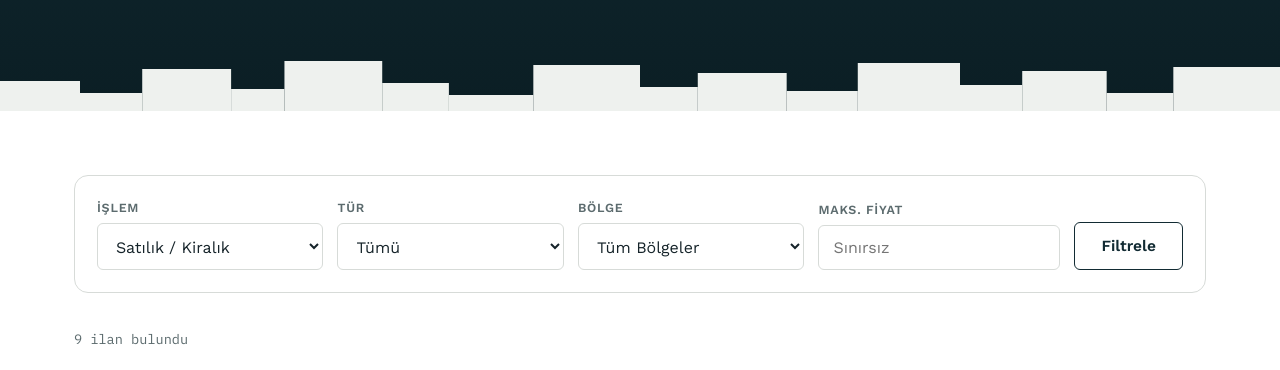
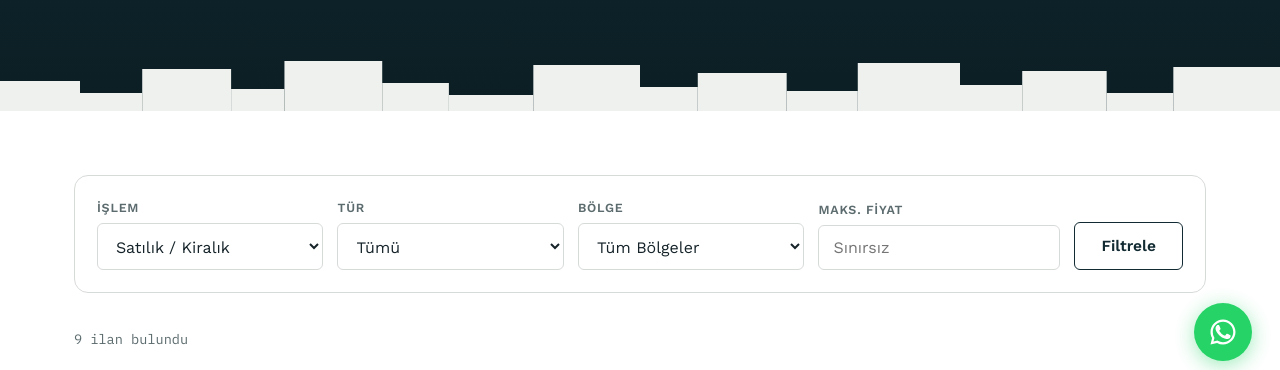
Before and after one commit to myWpilot/Hande-EREN-Emlak, a plain HTML site: page ilanlar.html in a window 1280 px wide. Shown: the part 411-781 px from the top of the page. Drawn offline with nearby package versions, Linux system fonts and the light colour scheme; no server answers.

Commit message:
Update ilanlar.html

```diff
--- a/ilanlar.html
+++ b/ilanlar.html
@@ -172,5 +172,24 @@
 <script src="js/data.js"></script>
 <script src="js/firebase-config.js"></script>
 <script src="js/main.js"></script>
+<a class="whatsapp-float" data-brand-href="whatsapp" href="#" aria-label="WhatsApp ile yazın" title="WhatsApp ile yazın">
+  <svg viewBox="0 0 24 24" fill="currentColor" xmlns="http://www.w3.org/2000/svg">
+    <path d="M17.472 14.382c-.297-.149-1.758-.867-2.03-.967-.273-.099-.471-.148-.67.15-.197.297-.767.966-.94 1.164-.173.199-.347.223-.644.075-.297-.15-1.255-.463-2.39-1.475-.883-.788-1.48-1.761-1.653-2.059-.173-.297-.018-.458.13-.606.134-.133.298-.347.446-.52.149-.174.198-.298.298-.497.099-.198.05-.371-.025-.52-.075-.149-.669-1.612-.916-2.207-.242-.579-.487-.5-.669-.51-.173-.008-.371-.01-.57-.01-.198 0-.52.074-.792.372-.272.297-1.04 1.016-1.04 2.479 0 1.462 1.065 2.875 1.213 3.074.149.198 2.096 3.2 5.077 4.487.709.306 1.262.489 1.694.625.712.227 1.36.195 1.871.118.571-.085 1.758-.719 2.006-1.413.248-.694.248-1.289.173-1.413-.074-.124-.272-.198-.57-.347z"/>
+    <path d="M12.004 2C6.477 2 2 6.477 2 12.004c0 1.77.463 3.43 1.268 4.876L2 22l5.232-1.244A9.953 9.953 0 0012.004 22C17.53 22 22 17.523 22 12.004 22 6.477 17.53 2 12.004 2zm0 18.211a8.186 8.186 0 01-4.17-1.137l-.299-.178-3.103.738.765-3.02-.196-.31A8.188 8.188 0 013.81 12.004c0-4.52 3.675-8.196 8.194-8.196 4.52 0 8.195 3.676 8.195 8.196 0 4.519-3.675 8.207-8.195 8.207z"/>
+  </svg>
+</a>
+<script>
+(function(){
+  var btn = document.querySelector(".whatsapp-float");
+  if(!btn) return;
+  var lastY = 0;
+  window.addEventListener("scroll", function(){
+    var y = window.scrollY;
+    if(y > lastY && y > 200){ btn.classList.add("is-hidden-scroll"); }
+    else { btn.classList.remove("is-hidden-scroll"); }
+    lastY = y;
+  }, {passive:true});
+})();
+</script>
 </body>
 </html>
```
